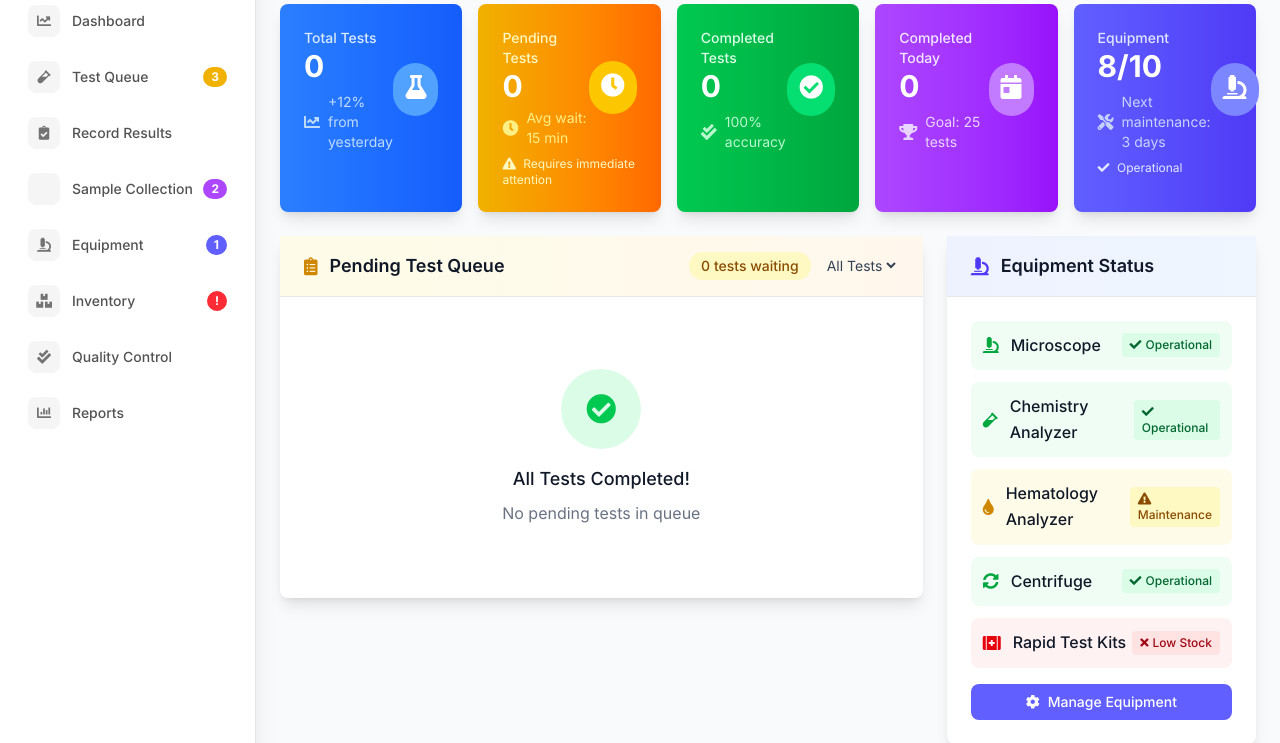
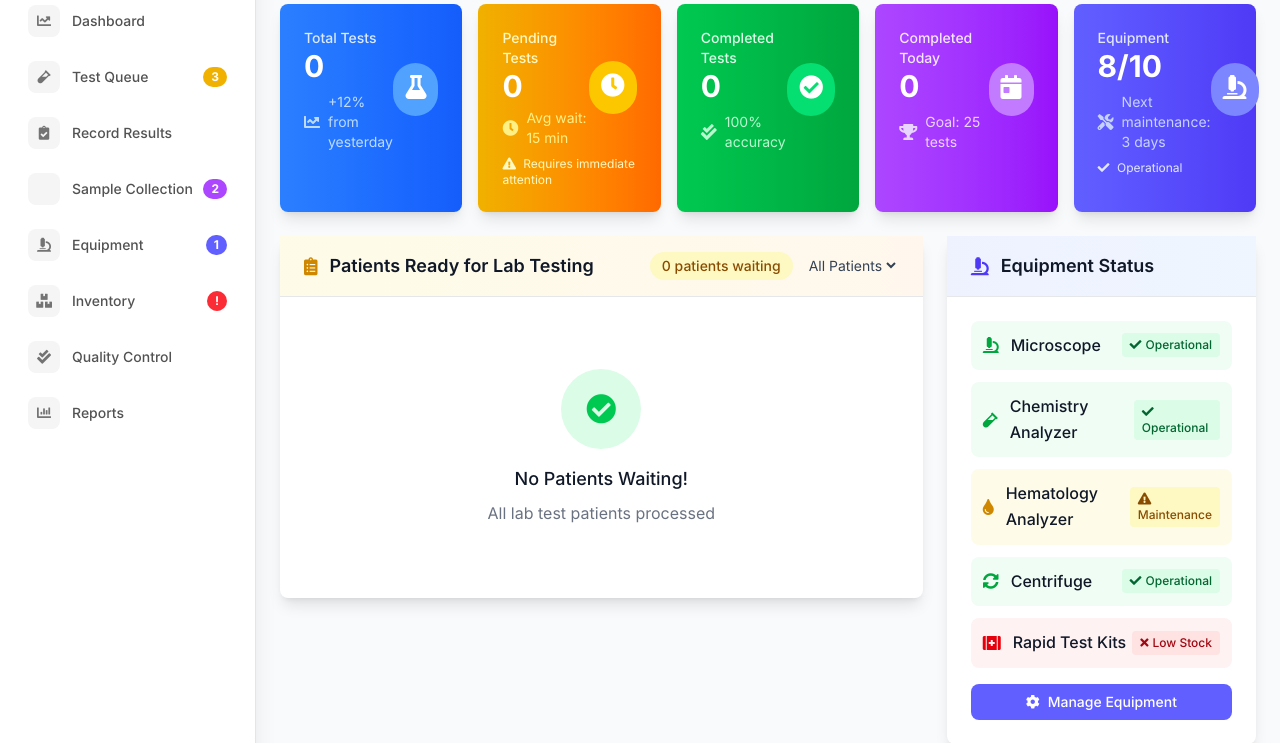
Before and after one commit to LWENA27/KJ, a PHP site: page /test_lab_dashboard.php in a window 1280 px wide. Shown: the part 199-942 px from the top of the page. Run offline with PHP 8.4, Linux system fonts and the light colour scheme; a user stored in the database is signed in; data comes from the database, SQL or seed files in the repository; data that the repository does not hold is empty; style sheets or scripts are compiled from the project's sources.

Commit message:
reception to lab retrieved

```diff
--- a/controllers/LabController.php
+++ b/controllers/LabController.php
@@ -11,20 +11,36 @@ class LabController extends BaseController {
    public function dashboard() {
     $technician_id = $_SESSION['user_id'];
 
-        // Pending tests
+    // Fetch all patients ready for lab testing: visit_type = 'lab_test' and lab_tests_paid = 1 (paid and waiting)
+    // Universal: no specific technician assignment check
     $stmt = $this->pdo->prepare("
-            SELECT lr.*, t.name as test_name, p.first_name, p.last_name, c.appointment_date
-            FROM lab_results lr
-            JOIN tests t ON lr.test_id = t.id
-            JOIN consultations c ON lr.consultation_id = c.id
-            JOIN patients p ON c.patient_id = p.id
-            WHERE lr.technician_id = ? AND lr.status = 'pending'
-            ORDER BY lr.created_at ASC
+        SELECT p.id, p.first_name, p.last_name, p.registration_number, p.current_step
+        FROM patients p
+        WHERE p.visit_type = 'lab_test'
+
+        ORDER BY p.created_at ASC
     ");
-        $stmt->execute([$technician_id]);
-        $pending_tests = $stmt->fetchAll();
+    $stmt->execute();
+    $ready_patients = $stmt->fetchAll();
 
-        // Today's completed tests
+    // Map ready_patients to pending_tests format for backward compatibility (add dummy fields)
+    $pending_tests = [];
+    foreach ($ready_patients as $patient) {
+        $pending_tests[] = [
+            'id' => $patient['id'],  // Use patient_id as test_id placeholder
+            'registration_number' => $patient['registration_number'],
+            'first_name' => $patient['first_name'],
+            'last_name' => $patient['last_name'],
+            'patient_id' => $patient['id'],
+            'test_name' => 'Lab Test Visit',  // Placeholder; can be customized per patient if needed
+            'priority' => 'routine',  // Default; can add logic for urgent based on other fields
+            'notes' => '',  // Optional notes from patient
+            'created_at' => date('Y-m-d H:i:s'),  // Current time or from patient created_at
+            'lab_tests_paid' => $patient['lab_tests_paid']
+        ];
+    }
+
+    // Today's completed tests - this query is fine, no changes needed
     $stmt = $this->pdo->prepare("
         SELECT COUNT(*) as completed_today
         FROM lab_results
@@ -33,17 +49,18 @@ class LabController extends BaseController {
     $stmt->execute([$technician_id]);
     $completed_today = $stmt->fetch()['completed_today'];
 
-        // Work statistics
+    // Work statistics - technician-specific historical stats (do not add global ready_count to avoid inflation)
     $stmt = $this->pdo->prepare("
         SELECT
-                COUNT(*) as total_tests,
-                COUNT(CASE WHEN status = 'completed' THEN 1 END) as completed_tests,
-                COUNT(CASE WHEN status = 'pending' THEN 1 END) as pending_tests
-            FROM lab_results
-            WHERE technician_id = ?
+            COUNT(lr.id) as total_tests,
+            COUNT(CASE WHEN lr.status = 'completed' THEN 1 END) as completed_tests,
+            COUNT(CASE WHEN lr.status = 'pending' THEN 1 END) as pending_tests
+        FROM lab_results lr
+        WHERE lr.technician_id = ?
     ");
     $stmt->execute([$technician_id]);
     $stats = $stmt->fetch();
+    $stats['pending_tests'] += count($pending_tests);  // Add current ready patients to pending for dashboard display
 
     $this->render('lab/dashboard', [
         'pending_tests' => $pending_tests,
@@ -51,18 +68,18 @@ class LabController extends BaseController {
         'stats' => $stats
     ]);
 }
-
     public function tests() {
         $technician_id = $_SESSION['user_id'];
 
+        // Fix the tests query
         $stmt = $this->pdo->prepare("
-            SELECT lr.*, t.name as test_name, t.category, p.first_name, p.last_name, c.appointment_date,
-                   ws.consultation_registration_paid, ws.lab_tests_paid, ws.results_review_paid
+            SELECT lr.*, lt.test_name, lt.category,
+                   p.first_name, p.last_name, c.appointment_date,
+                   p.consultation_registration_paid, p.lab_tests_paid
             FROM lab_results lr
-            JOIN tests t ON lr.test_id = t.id
+            JOIN lab_tests lt ON lr.test_id = lt.id
             JOIN consultations c ON lr.consultation_id = c.id
             JOIN patients p ON c.patient_id = p.id
-            LEFT JOIN workflow_status ws ON p.id = ws.patient_id
             WHERE lr.technician_id = ?
             ORDER BY lr.status ASC, lr.created_at DESC
         ");
@@ -79,15 +96,15 @@ class LabController extends BaseController {
             $this->redirect('lab/tests');
         }
 
-        // Get test details
+        // Fix test details query
         $stmt = $this->pdo->prepare("
-            SELECT lr.*, t.name as test_name, t.category, t.normal_range, p.first_name, p.last_name,
-                   ws.consultation_registration_paid, ws.lab_tests_paid
+            SELECT lr.*, lt.test_name, lt.category, lt.normal_range,
+                   p.first_name, p.last_name,
+                   p.consultation_registration_paid, p.lab_tests_paid
             FROM lab_results lr
-            JOIN tests t ON lr.test_id = t.id
+            JOIN lab_tests lt ON lr.test_id = lt.id
             JOIN consultations c ON lr.consultation_id = c.id
             JOIN patients p ON c.patient_id = p.id
-            LEFT JOIN workflow_status ws ON p.id = ws.patient_id
             WHERE lr.id = ?
         ");
         $stmt->execute([$test_id]);
@@ -95,17 +112,6 @@ class LabController extends BaseController {
 
         if (!$test) {
             $this->redirect('lab/tests');
-        }
-
-        // Check workflow access
-        if (!$test['consultation_registration_paid']) {
-            $this->render('lab/payment_required', [
-                'test_id' => $test_id,
-                'step' => 'consultation_registration',
-                'message' => 'Consultation payment required to access lab tests',
-                'csrf_token' => $this->generateCSRF()
-            ]);
-            return;
         }
 
         $this->render('lab/view_test', [
--- a/views/lab/dashboard.php
+++ b/views/lab/dashboard.php
@@ -138,21 +138,21 @@
 
     <!-- Main Content Grid -->
     <div class="grid grid-cols-1 lg:grid-cols-3 gap-6">
-        <!-- Pending Test Queue (Left Column - 2/3 width) -->
+        <!-- Pending Test Queue (Left Column - 2/3 width) --> <!-- Pending Test Queue (Left Column - 2/3 width) -->
         <div class="lg:col-span-2">
             <div class="bg-white rounded-lg shadow-lg">
                 <div class="px-6 py-4 border-b border-gray-200 bg-gradient-to-r from-yellow-50 to-orange-50">
                     <div class="flex items-center justify-between">
                         <h3 class="text-lg font-semibold text-gray-900 flex items-center">
                             <i class="fas fa-clipboard-list mr-3 text-yellow-600"></i>
-                            Pending Test Queue
+                            Patients Ready for Lab Testing
                         </h3>
                         <div class="flex items-center space-x-3">
                             <span class="bg-yellow-100 text-yellow-800 px-3 py-1 rounded-full text-sm font-medium">
-                                <?php echo count($pending_tests); ?> tests waiting
+                                <?php echo count($pending_tests); ?> patients waiting
                             </span>
                             <select id="queueFilter" class="text-sm border-gray-300 rounded-md">
-                                <option value="all">All Tests</option>
+                                <option value="all">All Patients</option>
                                 <option value="urgent">Urgent</option>
                                 <option value="routine">Routine</option>
                             </select>
@@ -165,72 +165,52 @@
                             <div class="w-20 h-20 mx-auto mb-4 bg-green-100 rounded-full flex items-center justify-center">
                                 <i class="fas fa-check-circle text-green-500 text-3xl"></i>
                             </div>
-                            <h4 class="text-lg font-medium text-gray-900 mb-2">All Tests Completed!</h4>
-                            <p class="text-gray-500">No pending tests in queue</p>
+                            <h4 class="text-lg font-medium text-gray-900 mb-2">No Patients Waiting!</h4>
+                            <p class="text-gray-500">All lab test patients processed</p>
                         </div>
                     <?php else: ?>
                         <div class="space-y-4">
-                            <?php foreach ($pending_tests as $index => $test): ?>
-                                <div class="group border-l-4 <?php echo $test['priority'] === 'urgent' ? 'border-red-400' : 'border-yellow-400'; ?>
+                            <?php foreach ($pending_tests as $index => $patient): ?>
+                                <div class="group border-l-4 <?php echo $patient['priority'] === 'urgent' ? 'border-red-400' : 'border-yellow-400'; ?>
                                   bg-white hover:bg-gray-50 rounded-lg p-4 transition-all duration-200 hover:shadow-md">
                                     <div class="flex items-center justify-between">
-                                        <div class="flex items-center space-x-4">
                                         <!-- Queue Number -->
                                         <div class="flex flex-col items-center">
-                                                <div class="w-8 h-8 <?php echo $test['priority'] === 'urgent' ? 'bg-red-500' : 'bg-yellow-500'; ?>
+                                            <div class="w-8 h-8 <?php echo $patient['priority'] === 'urgent' ? 'bg-red-500' : 'bg-yellow-500'; ?>
                                           text-white rounded-full flex items-center justify-center text-sm font-bold">
                                                 <?php echo $index + 1; ?>
                                             </div>
-                                                <span class="text-xs <?php echo $test['priority'] === 'urgent' ? 'text-red-600' : 'text-yellow-600'; ?> mt-1">
-                                                    <?php echo $test['priority'] === 'urgent' ? 'URGENT' : 'Queue'; ?>
+                                            <span class="text-xs <?php echo $patient['priority'] === 'urgent' ? 'text-red-600' : 'text-yellow-600'; ?> mt-1">
+                                                <?php echo $patient['priority'] === 'urgent' ? 'URGENT' : 'Queue'; ?>
                                             </span>
                                         </div>
 
-                                            <!-- Patient & Test Info -->
-                                            <div class="flex-1">
+                                        <!-- Patient Info (Simplified: Name, Reg Number only) -->
+                                        <div class="flex-1 ml-4">
                                             <div class="flex items-center space-x-3 mb-2">
                                                 <h4 class="font-semibold text-gray-900">
-                                                        <?php echo htmlspecialchars($test['first_name'] . ' ' . $test['last_name']); ?>
+                                                    <?php echo htmlspecialchars($patient['first_name'] . ' ' . $patient['last_name']); ?>
                                                 </h4>
                                                 <span class="bg-gray-100 text-gray-600 px-2 py-1 rounded text-xs">
-                                                        ID: <?php echo str_pad($test['patient_id'], 4, '0', STR_PAD_LEFT); ?>
+                                                    <?php echo htmlspecialchars($patient['registration_number'] ?? str_pad($patient['registration_number'], STR_PAD_LEFT)); ?>
                                                 </span>
-                                                    <?php if($test['lab_tests_paid']): ?>
+                                                <?php if ($patient['lab_tests_paid']): ?>
                                                     <span class="bg-green-100 text-green-800 px-2 py-1 rounded text-xs">
                                                         <i class="fas fa-check-circle mr-1"></i>Paid
                                                     </span>
                                                 <?php endif; ?>
                                             </div>
-                                                <div class="grid grid-cols-2 gap-4 text-sm text-gray-600">
-                                                    <div class="flex items-center">
-                                                        <i class="fas fa-flask mr-2 text-gray-400"></i>
-                                                        <span><strong>Test:</strong> <?php echo htmlspecialchars($test['test_name']); ?></span>
-                                                    </div>
-                                                    <div class="flex items-center">
-                                                        <i class="fas fa-clock mr-2 text-gray-400"></i>
-                                                        <span><strong>Requested:</strong>
-                                                            <?php echo date('M j, H:i', strtotime($test['created_at'])); ?>
-                                                        </span>
-                                                    </div>
-                                                </div>
-                                                <?php if($test['notes']): ?>
-                                                    <div class="mt-2 text-sm text-gray-500">
-                                                        <i class="fas fa-comment-medical mr-2"></i>
-                                                        <?php echo htmlspecialchars($test['notes']); ?>
-                                                    </div>
-                                                <?php endif; ?>
-                                            </div>
                                         </div>
 
-                                        <!-- Action Buttons -->
+                                        <!-- Action Button (Start Testing Form) -->
                                         <div class="flex items-center space-x-2">
-                                            <?php if($test['lab_tests_paid']): ?>
-                                                <button onclick="startTest(<?php echo $test['id']; ?>, '<?php echo htmlspecialchars($test['test_name']); ?>')"
+                                            <?php if ($patient['lab_tests_paid']): ?>
+                                                <button onclick="startTest(<?php echo $patient['id']; ?>, '<?php echo htmlspecialchars($patient['test_name']); ?>')"
                                                     class="bg-green-500 hover:bg-green-600 text-white px-3 py-2 rounded-lg text-sm font-medium transition-colors">
-                                                    <i class="fas fa-play mr-1"></i>Start Test
+                                                    <i class="fas fa-play mr-1"></i>Start Testing
                                                 </button>
                                             <?php endif; ?>
-                                            <a href="/KJ/lab/view_test/<?php echo $test['id']; ?>"
+                                            <a href="/KJ/lab/view_test/<?php echo $patient['id']; ?>"
                                                 class="bg-blue-500 hover:bg-blue-600 text-white px-3 py-2 rounded-lg text-sm font-medium transition-colors">
                                                 <i class="fas fa-eye mr-1"></i>Details
                                             </a>
```
Also changed, not shown: 2 other files. Lines whose indentation alone changed are shown as unchanged.
